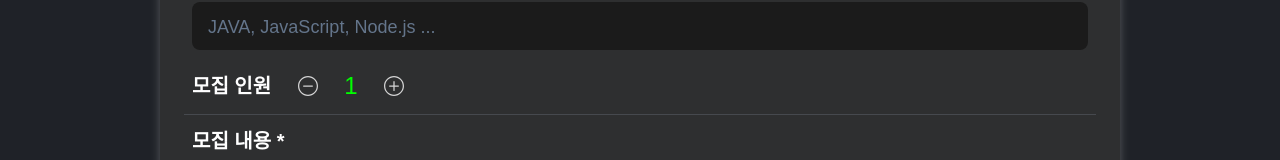
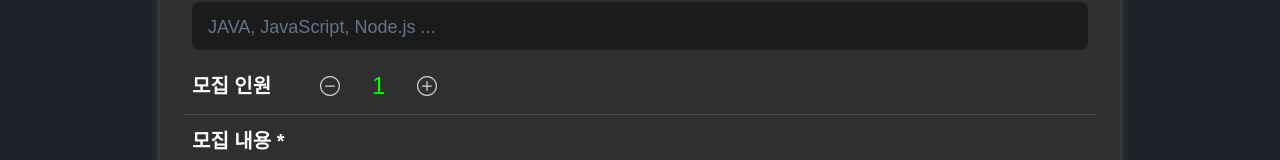
Before and after one commit to WebIDE-Decimal/_FE, a React (Vite) app: page /write in a window 1280 px wide. Shown: the part 310-470 px from the top of the page. Built offline with nearby package versions, Linux system fonts and the light colour scheme; no server answers; a web font is replaced by a local one; what monaco-editor would draw is missing.

Commit message:
글 작성 페이지 모집 인원 11명 이상 안되게 변경

```diff
--- a/src/pages/WritePage/Write.tsx
+++ b/src/pages/WritePage/Write.tsx
@@ -11,9 +11,10 @@ const Write = () => {
   const { id } = useParams();
   const { posts } = useAppSelector((state) => state.posts);
   const post = { ...posts.filter((post) => post.id === id)[0] };
-  const [totalPeople, setTotalPeople] = useState(post?.totalPeople || 1);
+  const [totalPeople, setTotalPeople] = useState(post?.recruited || 1);
   const [title, setTitle] = useState(post?.title || "");
   const [content, setContent] = useState(post?.content || "");
+  const [overPeople, setOverPeople] = useState(false);
   const dispatch = useAppDispatch();
   const navigate = useNavigate();
   const titleRef = useRef<HTMLInputElement>(null);
@@ -26,6 +27,9 @@ const Write = () => {
     if (totalPeople === 1) {
       return;
     }
+    if (totalPeople === 10) {
+      setOverPeople(false);
+    }
     setTotalPeople(totalPeople - 1);
   };
 
@@ -33,6 +37,10 @@ const Write = () => {
     e: React.MouseEvent<HTMLButtonElement, MouseEvent>,
   ) => {
     e.preventDefault();
+    if (totalPeople >= 10) {
+      setOverPeople(true);
+      return;
+    }
     setTotalPeople(totalPeople + 1);
   };
 
@@ -135,22 +143,29 @@ const Write = () => {
               />
             </div>
           </div>
-          <div className="flex w-1/4 items-center px-2">
-            <p className="text-xl flex-grow font-bold text-white">모집 인원</p>
-            <div className="flex w-2/4 justify-between">
+          <div className="flex w-full items-center px-2">
+            <p className="text-xl w-32 font-bold text-white">모집 인원</p>
+            <div className="flex w-1/4 items-center">
+              <div className={"flex items-center"}>
                 <button
-                className="text-white/80 text-xl hover:text-white"
+                  className="text-white/80 text-xl hover:text-white mr-8"
                   onClick={handleMinusClick}
                 >
                   <SlMinus />
                 </button>
                 <p className="text-2xl text-green">{totalPeople}</p>
                 <button
-                className="text-white/80 text-xl hover:text-white"
+                  className="text-white/80 text-xl ml-8 hover:text-white"
                   onClick={handlePlusClick}
                 >
                   <SlPlus />
                 </button>
+              </div>
+              {overPeople && (
+                <p className={"ml-4 text-warning"}>
+                  최대 모집 인원은 10명 입니다.
+                </p>
+              )}
             </div>
           </div>
           <div className={"border-b mt-3 border-[#46494E]"} />
```
Lines whose indentation alone changed are shown as unchanged.
